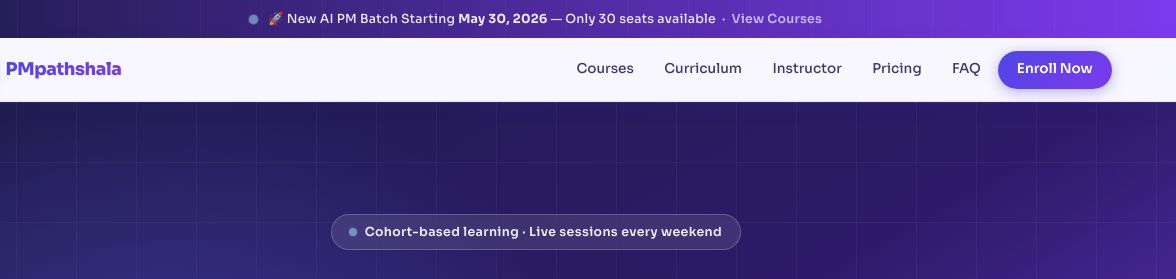
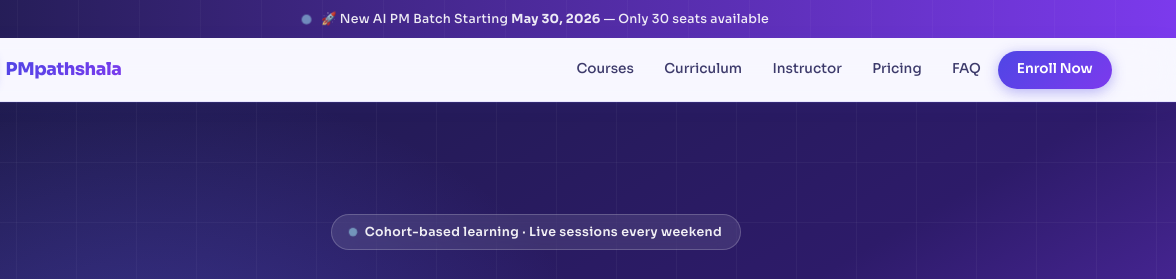
Before and after one commit to bhaweshrastogi-oss/my-pathshala, a website: page index.html in a window 1280 px wide. Shown: the top 279 px of the page, 104-1280 px from the left. Drawn offline with Linux system fonts and the light colour scheme.

Commit message:
Update index.html

```diff
--- a/index.html
+++ b/index.html
@@ -641,7 +641,7 @@ h1.hero-title .accent {
 <!-- Announce -->
 <div class="announce">
   <span class="announce-pulse"></span>
-  🚀 New AI PM Batch Starting <strong>May 30, 2026</strong> — Only 30 seats available &nbsp;·&nbsp; <a href="#courses">View Courses</a>
+  🚀 New AI PM Batch Starting <strong>May 30, 2026</strong> — Only 30 seats available
 </div>
 
 <!-- Nav -->
```
